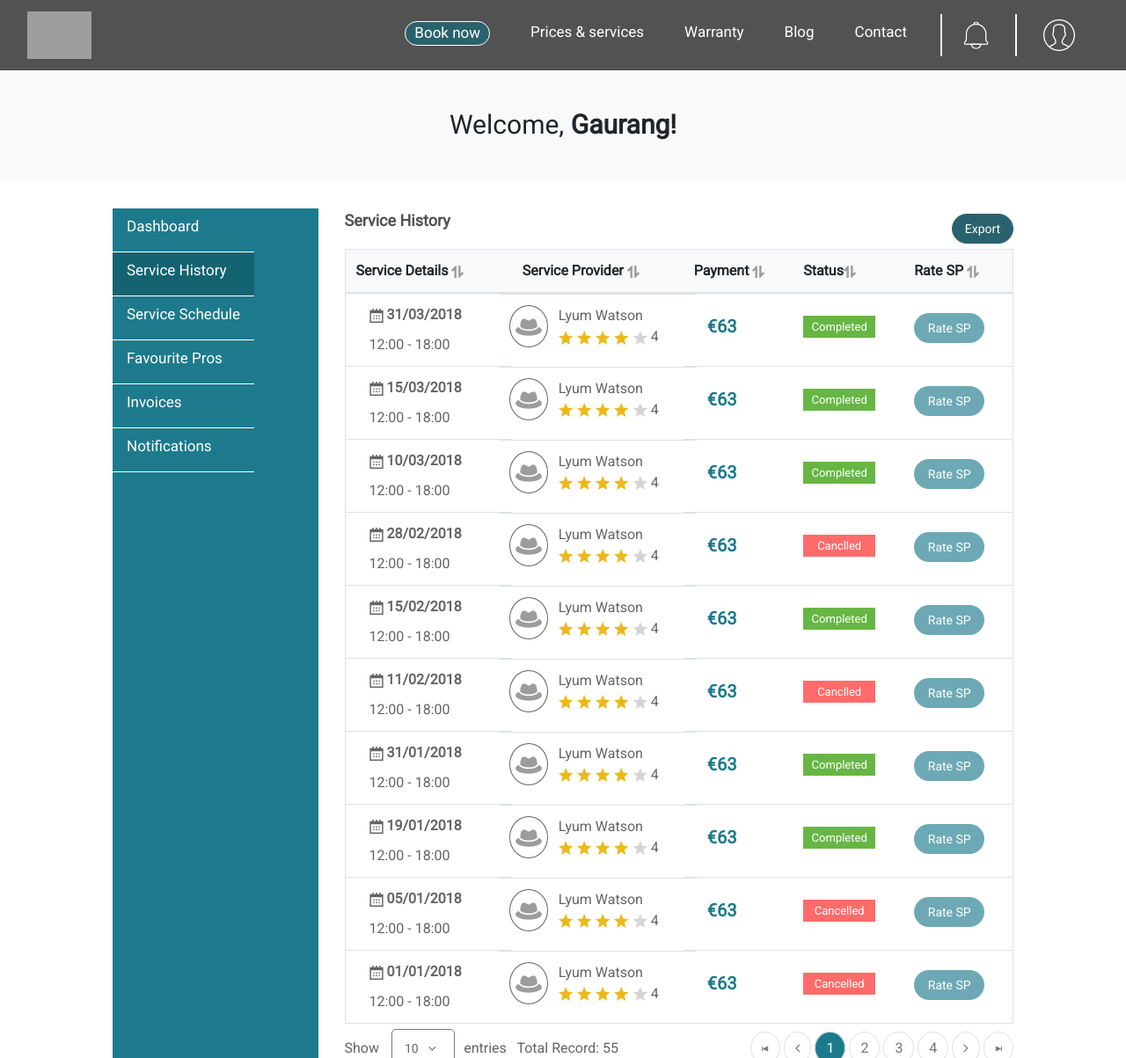
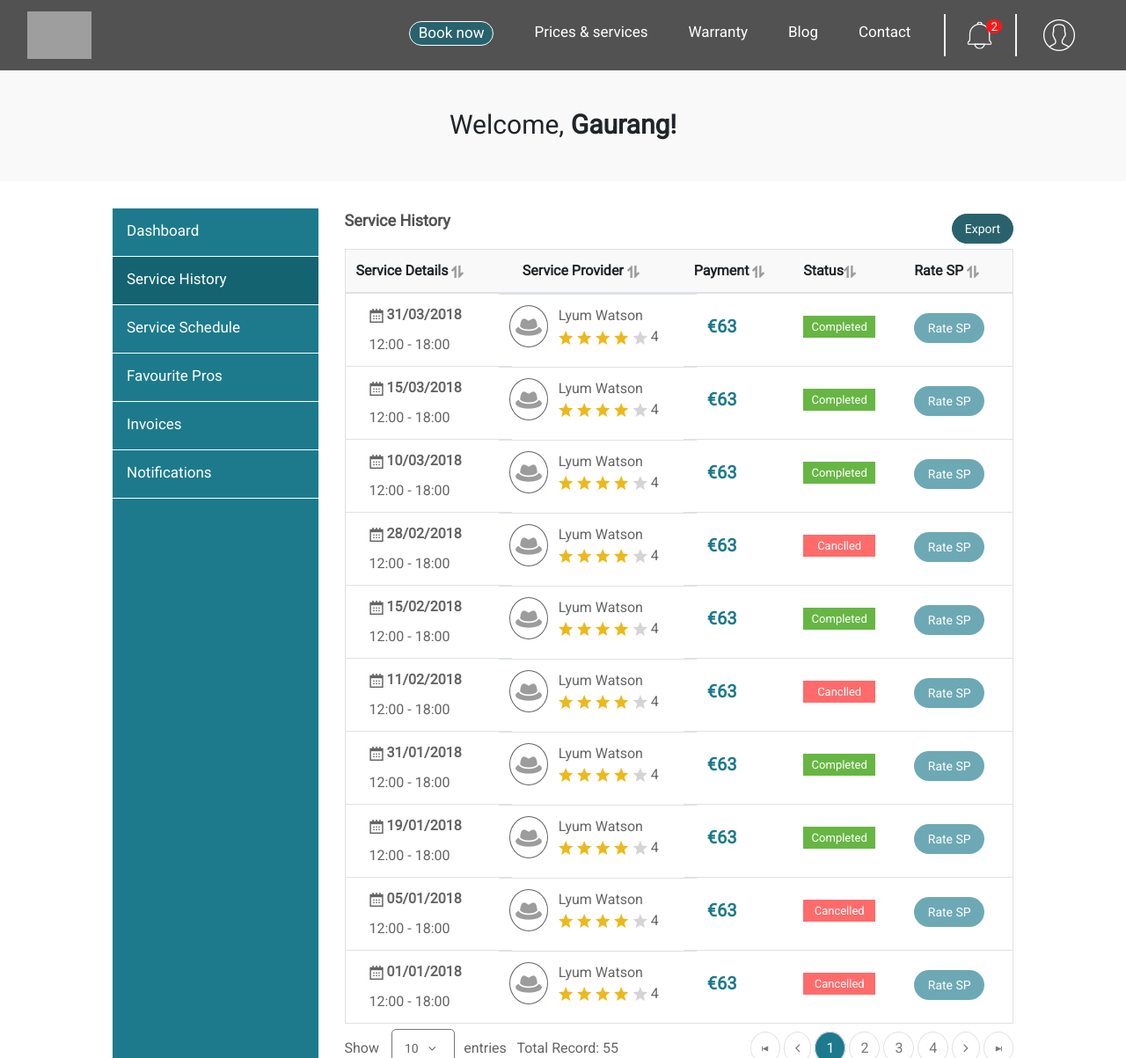
Before and after one commit to Ankit-Gujaria/Helperland, a PHP site: page /Services-History.html in a window 1280 px wide. Shown: the top 1203 px of the page at 88% size. Run offline with PHP 8.4, Linux system fonts and the light colour scheme; grey boxes are pictures that could not be loaded.

Commit message:
notification changed

```diff
--- a/CSS/Services-History.css
+++ b/CSS/Services-History.css
@@ -47,7 +47,22 @@
         padding: auto;
     }
 }
-
+#notification{
+  border-left: 2px solid whitesmoke;
+   border-right: 2px solid whitesmoke;
+    padding-left: 16px;
+    padding-right:0px;
+}
+.notification-no{
+  position:relative;
+  z-index: 1;
+  bottom:9px;
+  right:7px ;
+  background: #ff1616;
+  font-size: 13.5px;
+  padding: 0px 5px;
+  border-radius: 50%;
+}
 /* navigation end*/
 
 /* username start*/
@@ -129,8 +144,13 @@
 
   }
     }
+
+    .vertical-nav ul{
+      width: 100%;
+   }
+
   .vertical-nav .nav-item {
-    height: 50px;
+    height: 55px;
     padding: 0px !important;
     margin: 0px!important;
     border-bottom: .8px solid #FFFFFF;
@@ -141,7 +161,7 @@
     color: #ffff;
     font-size: 18px;
     font-weight: normal;
-
+    padding-top: 13px;
 
   }
 
--- a/Services-History.html
+++ b/Services-History.html
@@ -36,9 +36,8 @@
                         <li class="nav-item"><a href="#" class="nav-link">Warranty</a></li>
                         <li class="nav-item"><a href="#" class="nav-link"> Blog </a></li>
                         <li class="nav-item"><a href="#" class="nav-link">Contact</a></li>
-                        <li class="nav-item" id="notification"
-                            style=" border-left: 2px solid whitesmoke;   border-right: 2px solid whitesmoke; padding-left: 16px; padding-right:22px;">
-                            <a href="#" class="nav-link"><img src="img/icon-notification.png" alt=""></a></li>
+                        <li class="nav-item" id="notification">
+                            <a href="#" class="nav-link"><img src="img/icon-notification.png" alt=""><span class="notification-no">2</span></a></li>
 
                         <li class="nav-item">
 
```
